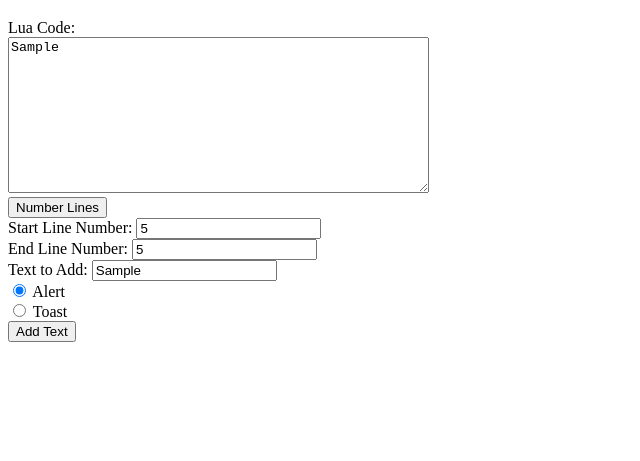
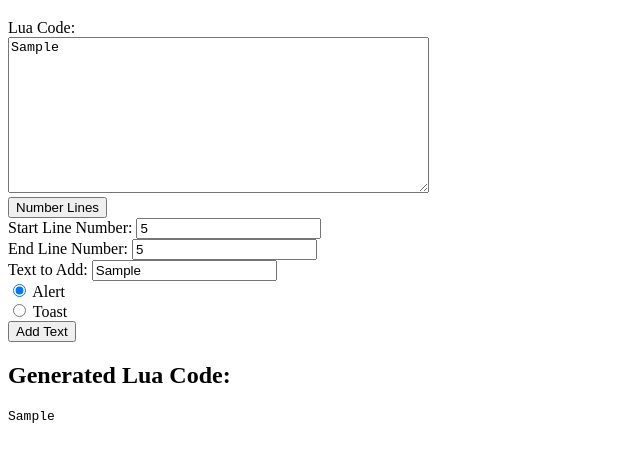
Before and after one commit to Hazimeteotukai/Game-Guardian-script, a plain HTML site: page alertandtoast.html in a window 1280 px wide. Both pictures are taken after typing "Sample", "5", "5", "Sample" into the empty fields and a click on the button "Add Text". Shown: the part 61-522 px from the top of the page, without its empty margins (0-640 px from the left). Drawn offline with Linux system fonts and the light colour scheme.

Commit message:
Update alertandtoast.html

```diff
--- a/alertandtoast.html
+++ b/alertandtoast.html
@@ -20,14 +20,16 @@
     <label for="alert">Alert</label><br>
     <input type="radio" id="toast" name="notification" value="toast">
     <label for="toast">Toast</label><br>
-    <button onclick="addText()">Add Text</button>
+    <button onclick="addText()">Add Text</button><br>
+    <h2>Generated Lua Code:</h2>
+    <pre id="generatedCode"></pre>
     <script>
         function numberLines() {
             var luaCode = document.getElementById("luaCode");
             var lines = luaCode.value.split("\n");
             var numberedLines = "";
             for (var i = 0; i < lines.length; i++) {
-                numberedLines += (i + 1) + ": " + lines[i] + "\n";
+                numberedLines += lines[i] + "\n";
             }
             luaCode.value = numberedLines.trim();
         }
@@ -67,6 +69,9 @@
                 // Replace this with the code for your toast library
                 alert("Toast notification: " + updatedLuaCode);
             }
+
+            // Display generated Lua code
+            document.getElementById("generatedCode").textContent = updatedLuaCode;
         }
     </script>
 </body>
```
